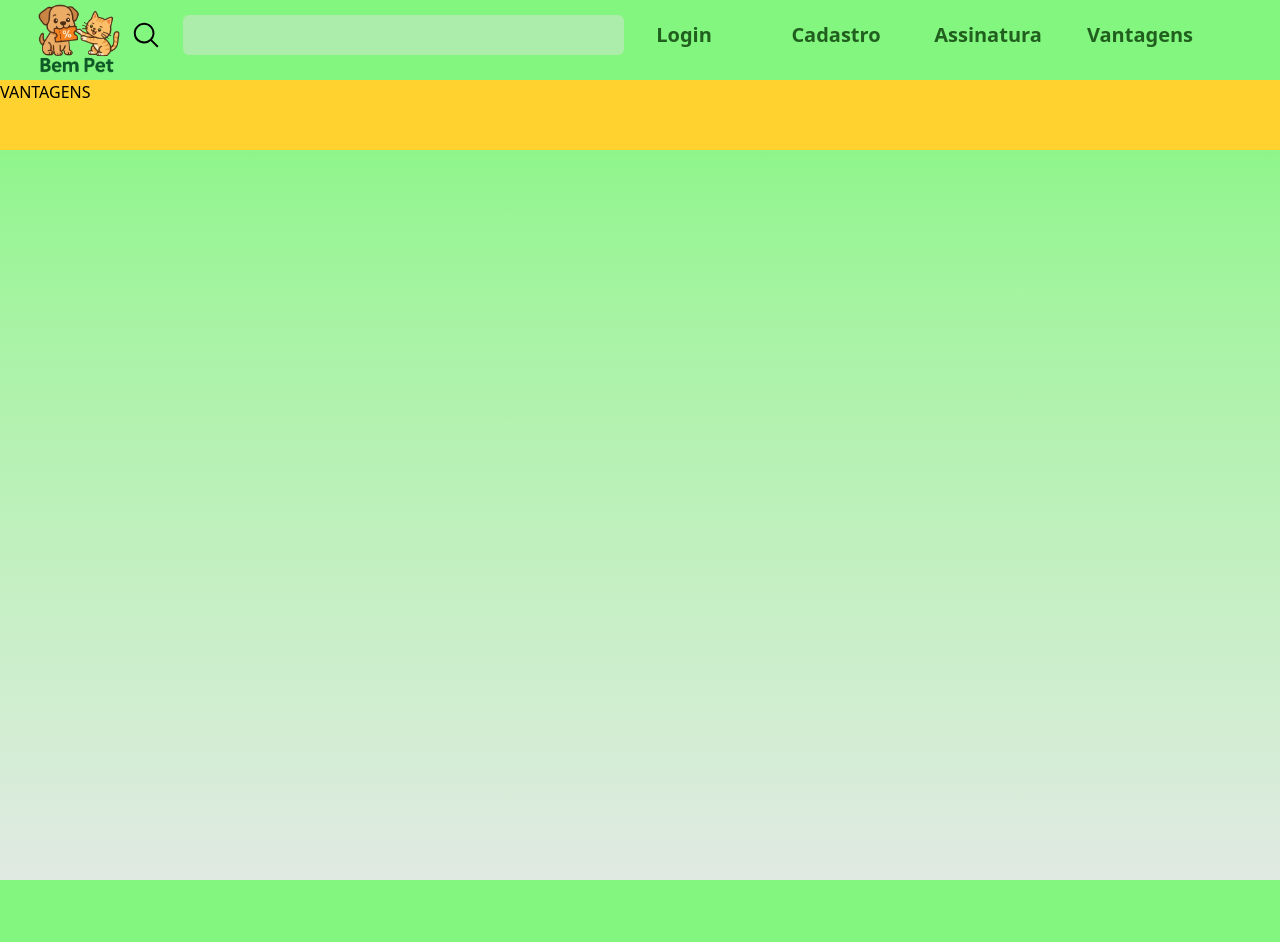
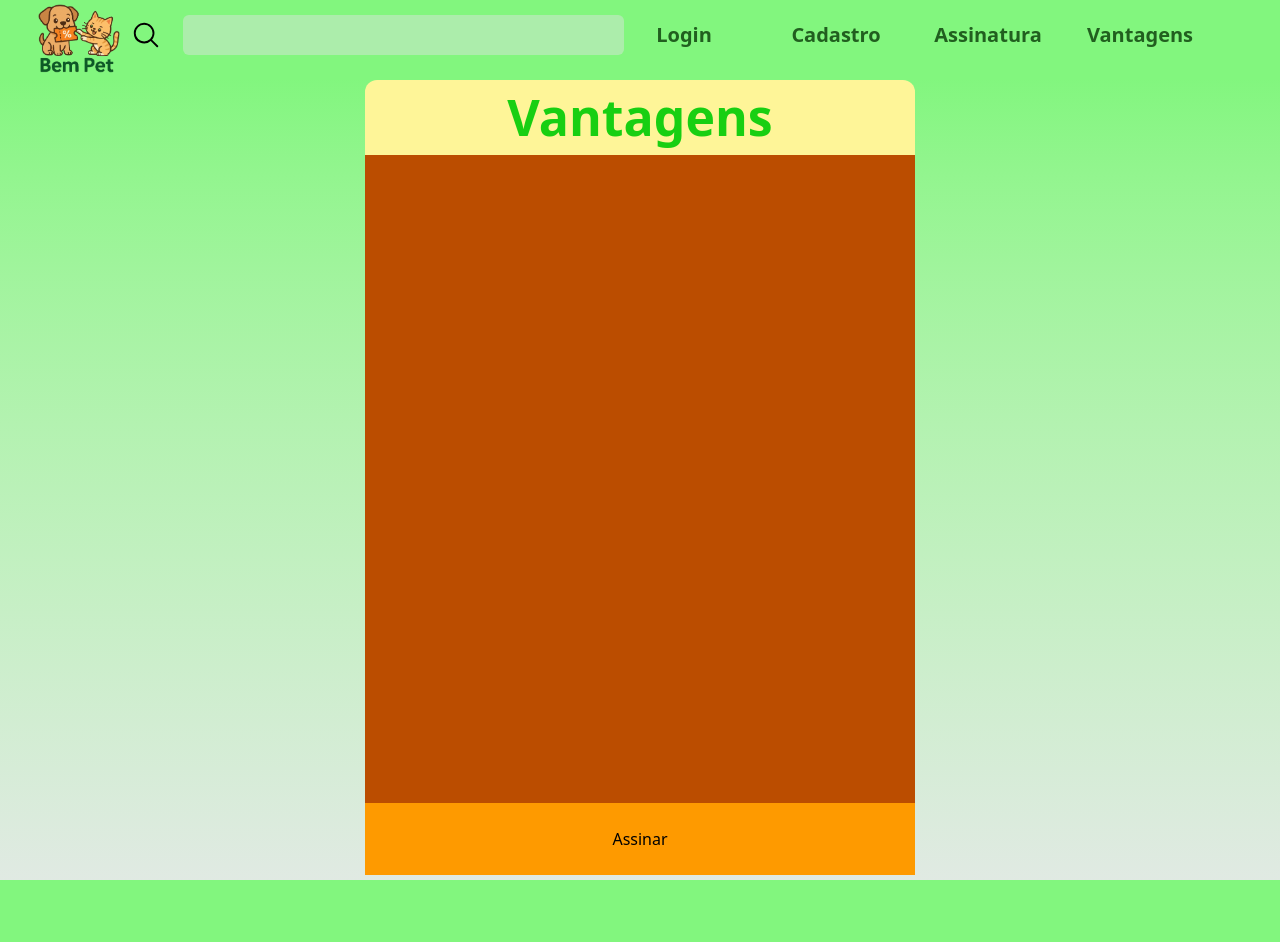
Before and after one commit to erlizaellen/projetobempet, a Next.js app: page /vantagens in a window 1280 px wide. Shown: the top 942 px of the page. Built offline with nearby package versions, Linux system fonts and the light colour scheme.

Commit message:
estuturar a pagina de vantagens

```diff
--- a/src/pages/vantagens/index.jsx
+++ b/src/pages/vantagens/index.jsx
@@ -1,11 +1,23 @@
 import PageWrapper from "@/components/PageWrapper";
 
 export default function vantagens() {
-    return(
+    return (
         <PageWrapper>
-        <div className="w-full h-[70px] bg-amber-300">
-            <h1>VANTAGENS</h1>
-        </div>
+            <div className="w-full h-full flex items-center justify-center rounded-b-xl">
+                <div className="w-[550px] h-[90vh] rounded-xl bg-[#fef598]">
+                    <div className="font-bold text-[#18cf12] text-[50px] flex items-center justify-center">Vantagens</div>
+                    <div className="w-full h-[90%] bg-amber-700">
+                        <div className=""></div>
+                        <div className=""></div>
+                        <div className=""></div>
+                        <div className=""></div>
+                    </div>
+                    <div className="w-full h-[10%] bg-amber-500 flex justify-center items-center ">
+                        <button className="">Assinar</button>
+                    </div>
+                </div>
+
+            </div>
         </PageWrapper>
     )
 }
```
